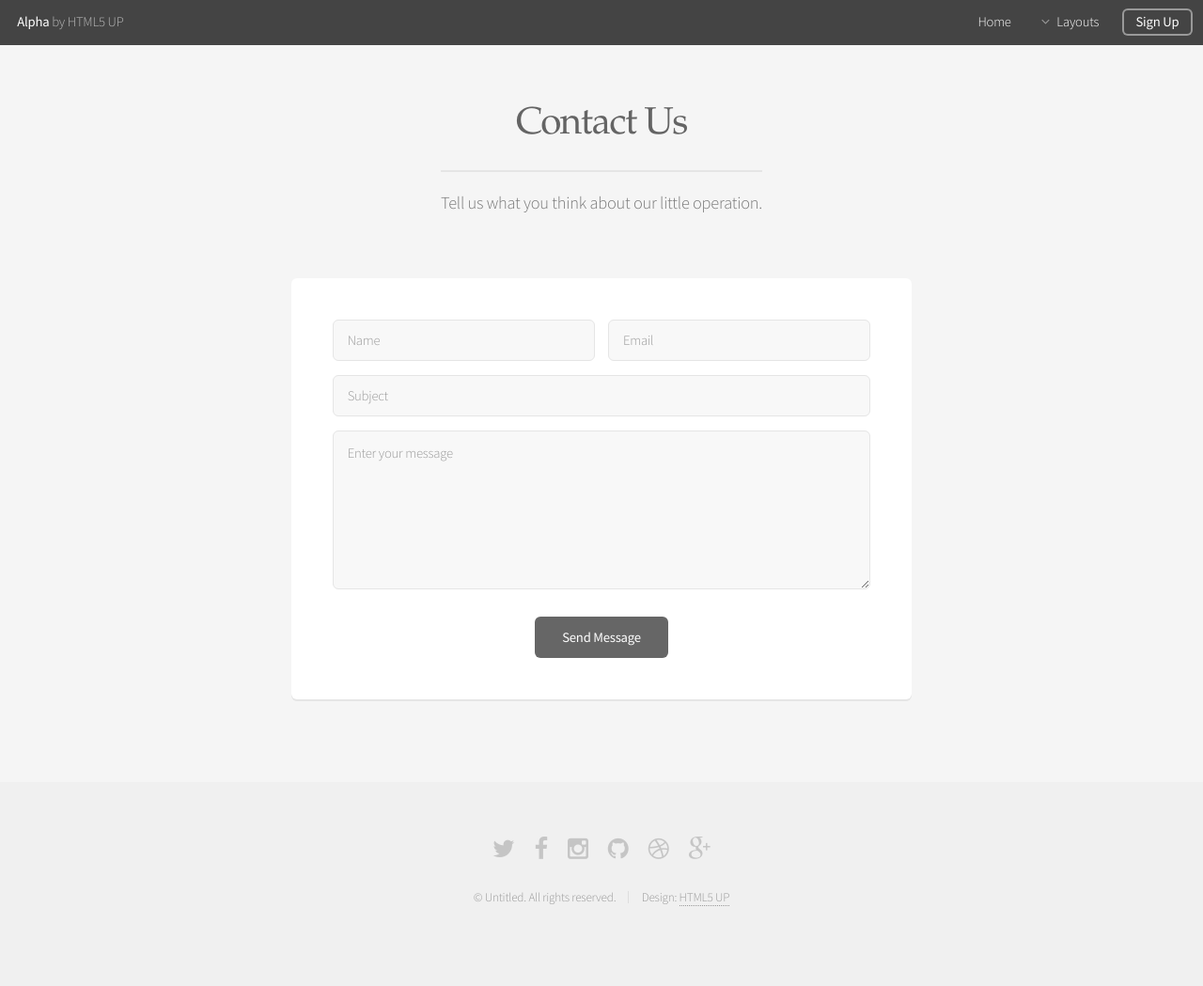
After one commit to darkchip/my-first-blog, a Django app: template blog/templates/blog/contact.html in a window 1280 px wide. The commit adds this page. Shown: the whole page at 94% size. Run offline with Django 3.2, Linux system fonts and the light colour scheme; the template is opened without the code that fills it, so the values that code supplies are empty.

Commit message:
text format

```diff
--- a/blog/templates/blog/base.html
+++ b/blog/templates/blog/base.html
@@ -13,10 +13,10 @@
 
             <section id="banner">
 					<!--<h2><a href="/">STRATTON</a></h2>-->
-					<a href="/"><img src="https://dl.dropboxusercontent.com/u/24778459/Stratton/The_Stratton.png" alt="some_text" height="125"></a>
+					<a href="/"><img src="https://dl.dropboxusercontent.com/u/24778459/Stratton/The_Stratton.png" alt="logo" height="125"></a>
                     <!--
                     <ul class="actions">
-						<li><a href="/log_in.html" class="button">Sign In</a></li>
+						<li><a href="/about.html" class="button">Sign In</a></li>
 					</ul>
 					-->
 				</section>
--- /dev/null
+++ b/blog/templates/blog/contact.html
@@ -0,0 +1,111 @@
+<!DOCTYPE HTML>
+<!--
+	Alpha by HTML5 UP
+	html5up.net | @n33co
+	Free for personal and commercial use under the CCA 3.0 license (html5up.net/license)
+-->
+<html>
+	<head>
+		<title>Contact - Alpha by HTML5 UP</title>
+		<meta charset="utf-8" />
+		<meta name="viewport" content="width=device-width, initial-scale=1" />
+		<!--[if lte IE 8]><script src="assets/js/ie/html5shiv.js"></script><![endif]-->
+		<link rel="stylesheet" href="assets/css/main.css" />
+		<!--[if lte IE 8]><link rel="stylesheet" href="assets/css/ie8.css" /><![endif]-->
+	</head>
+	<body>
+		<div id="page-wrapper">
+
+			<!-- Header -->
+				<header id="header">
+					<h1><a href="index.html">Alpha</a> by HTML5 UP</h1>
+					<nav id="nav">
+						<ul>
+							<li><a href="index.html">Home</a></li>
+							<li>
+								<a href="#" class="icon fa-angle-down">Layouts</a>
+								<ul>
+									<li><a href="generic.html">Generic</a></li>
+									<li><a href="contact.html">Contact</a></li>
+									<li><a href="elements.html">Elements</a></li>
+									<li>
+										<a href="#">Submenu</a>
+										<ul>
+											<li><a href="#">Option One</a></li>
+											<li><a href="#">Option Two</a></li>
+											<li><a href="#">Option Three</a></li>
+											<li><a href="#">Option Four</a></li>
+										</ul>
+									</li>
+								</ul>
+							</li>
+							<li><a href="#" class="button">Sign Up</a></li>
+						</ul>
+					</nav>
+				</header>
+
+			<!-- Main -->
+				<section id="main" class="container 75%">
+					<header>
+						<h2>Contact Us</h2>
+						<p>Tell us what you think about our little operation.</p>
+					</header>
+					<div class="box">
+						<form method="post" action="#">
+							<div class="row uniform 50%">
+								<div class="6u 12u(mobilep)">
+									<input type="text" name="name" id="name" value="" placeholder="Name" />
+								</div>
+								<div class="6u 12u(mobilep)">
+									<input type="email" name="email" id="email" value="" placeholder="Email" />
+								</div>
+							</div>
+							<div class="row uniform 50%">
+								<div class="12u">
+									<input type="text" name="subject" id="subject" value="" placeholder="Subject" />
+								</div>
+							</div>
+							<div class="row uniform 50%">
+								<div class="12u">
+									<textarea name="message" id="message" placeholder="Enter your message" rows="6"></textarea>
+								</div>
+							</div>
+							<div class="row uniform">
+								<div class="12u">
+									<ul class="actions align-center">
+										<li><input type="submit" value="Send Message" /></li>
+									</ul>
+								</div>
+							</div>
+						</form>
+					</div>
+				</section>
+
+			<!-- Footer -->
+				<footer id="footer">
+					<ul class="icons">
+						<li><a href="#" class="icon fa-twitter"><span class="label">Twitter</span></a></li>
+						<li><a href="#" class="icon fa-facebook"><span class="label">Facebook</span></a></li>
+						<li><a href="#" class="icon fa-instagram"><span class="label">Instagram</span></a></li>
+						<li><a href="#" class="icon fa-github"><span class="label">Github</span></a></li>
+						<li><a href="#" class="icon fa-dribbble"><span class="label">Dribbble</span></a></li>
+						<li><a href="#" class="icon fa-google-plus"><span class="label">Google+</span></a></li>
+					</ul>
+					<ul class="copyright">
+						<li>&copy; Untitled. All rights reserved.</li><li>Design: <a href="http://html5up.net">HTML5 UP</a></li>
+					</ul>
+				</footer>
+
+		</div>
+
+		<!-- Scripts -->
+			<script src="assets/js/jquery.min.js"></script>
+			<script src="assets/js/jquery.dropotron.min.js"></script>
+			<script src="assets/js/jquery.scrollgress.min.js"></script>
+			<script src="assets/js/skel.min.js"></script>
+			<script src="assets/js/util.js"></script>
+			<!--[if lte IE 8]><script src="assets/js/ie/respond.min.js"></script><![endif]-->
+			<script src="assets/js/main.js"></script>
+
+	</body>
+</html>
--- a/blog/templates/blog/post_list.html
+++ b/blog/templates/blog/post_list.html
@@ -20,10 +20,12 @@
             <br>
             <!--<h3>By <a href="{% url 'user_post_list' pk=post.author.pk %}">{{ post.author }}</a></h3>-->
             <div class="date">
-                {{ post.published_date }}
+            	{{ post.published_date }}
+            	{{ post.date }}
             </div>
         </div>
 {% endfor %}
+
 </header>
 </section>
 <section class="box special">
```
Also changed, not shown: blog/templates/blog/about.html (added, +176 -0 lines).
